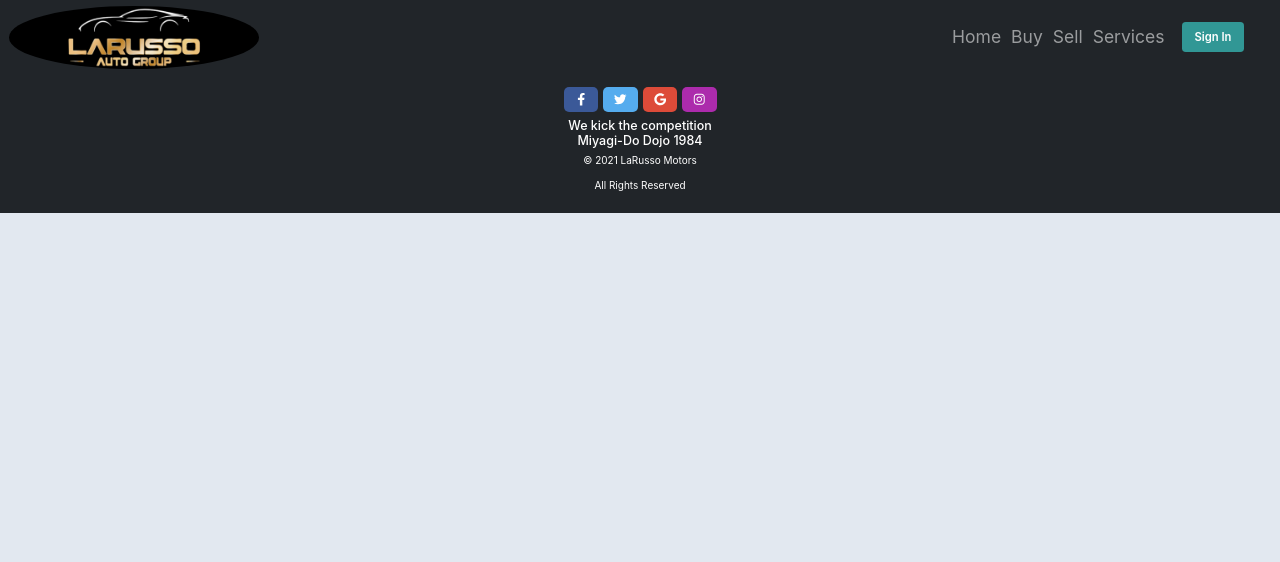
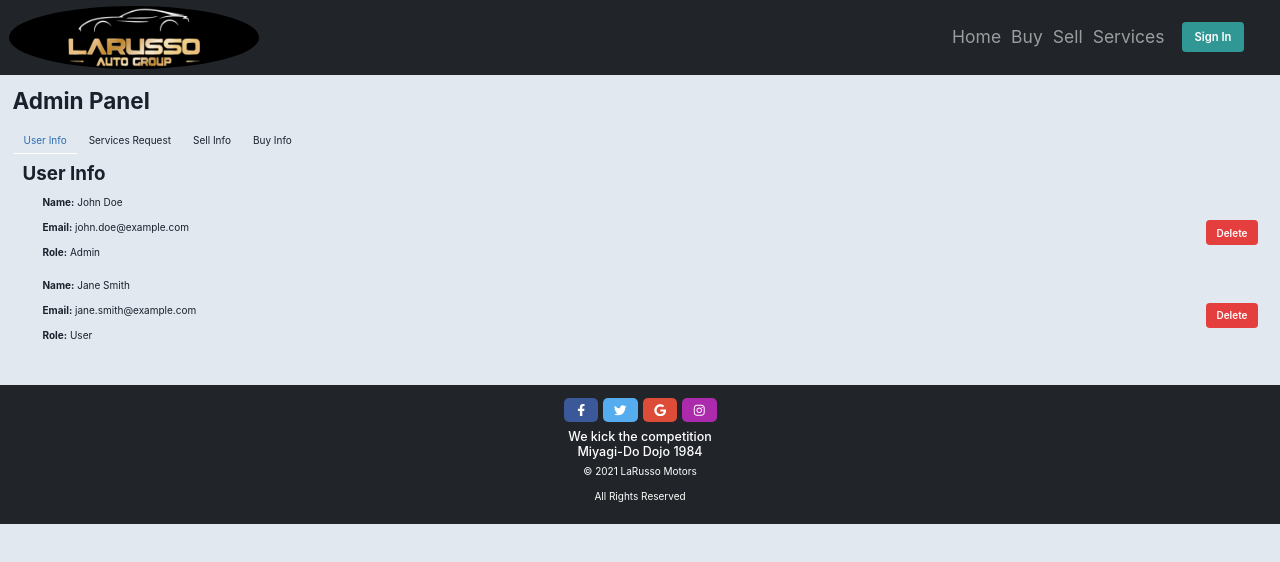
Before and after one commit to workVipulPareek/ASD_project, a React (Vite) app in the folder vite-project/: page /admin in a window 1280 px wide. Shown: the top 562 px of the page. Built offline with nearby package versions, Linux system fonts and the light colour scheme.

Commit message:
Admin
new

```diff
--- a/vite-project/package.json
+++ b/vite-project/package.json
@@ -26,6 +26,7 @@
     "react-dom": "^18.2.0",
     "react-dropzone": "^14.2.3",
     "react-hook-form": "^7.52.0",
+    "react-icons": "^5.2.1",
     "react-router-dom": "^6.23.1"
   },
   "devDependencies": {
@@ -36,6 +37,6 @@
     "eslint-plugin-react": "^7.34.1",
     "eslint-plugin-react-hooks": "^4.6.0",
     "eslint-plugin-react-refresh": "^0.4.6",
-    "vite": "^5.2.0"
+    "vite": "^5.3.1"
   }
 }
--- a/vite-project/src/App.jsx
+++ b/vite-project/src/App.jsx
@@ -8,6 +8,7 @@ import Services from './components/Services';
 import Home from './components/Home';
 import Footer from './components/Footer';
 import LoginForm from './components/Login';
+import Admin from './components/Admin';
 import './App.css';
 
 const App = () => {
@@ -22,6 +23,7 @@ const App = () => {
             <Route path='/sell' element={<Sell />} />
             <Route path='/services' element={<Services />} />
             <Route path='/login' element={<LoginForm />} />
+            <Route path = '/admin' element={<Admin/>} />
           </Routes>
 
           <Footer />
--- /dev/null
+++ b/vite-project/src/components/Admin.jsx
@@ -0,0 +1,143 @@
+import React, { useState } from 'react';
+import { ChakraProvider, Box, Tab, TabList, TabPanel, TabPanels, Tabs, Heading, Button, List, ListItem } from '@chakra-ui/react';
+
+const Admin = () => {
+  return (
+    <ChakraProvider>
+      <Box p={5}>
+        <Heading as="h1" size="xl" mb={5}>Admin Panel</Heading>
+        <Tabs variant="enclosed">
+          <TabList>
+            <Tab>User Info</Tab>
+            <Tab>Services Request</Tab>
+            <Tab>Sell Info</Tab>
+            <Tab>Buy Info</Tab>
+          </TabList>
+          <TabPanels>
+            <TabPanel>
+              <UserInfo />
+            </TabPanel>
+            <TabPanel>
+              <ServiceRequest />
+            </TabPanel>
+            <TabPanel>
+              <SellInfo />
+            </TabPanel>
+            <TabPanel>
+              <BuyInfo />
+            </TabPanel>
+          </TabPanels>
+        </Tabs>
+      </Box>
+    </ChakraProvider>
+  );
+};
+
+const UserInfo = () => {
+  const [users, setUsers] = useState([
+    { id: 1, name: 'John Doe', email: 'john.doe@example.com', role: 'Admin' },
+    { id: 2, name: 'Jane Smith', email: 'jane.smith@example.com', role: 'User' },
+  ]);
+
+  const deleteUser = (id) => {
+    setUsers(users.filter(user => user.id !== id));
+  };
+
+  return (
+    <Box>
+      <Heading as="h2" size="lg" mb={4}>User Info</Heading>
+      <List spacing={3}>
+        {users.map((user) => (
+          <ListItem key={user.id}>
+            <Box display="flex" justifyContent="space-between" alignItems="center">
+              <Box>
+                <p><strong>Name:</strong> {user.name}</p>
+                <p><strong>Email:</strong> {user.email}</p>
+                <p><strong>Role:</strong> {user.role}</p>
+              </Box>
+              <Button colorScheme="red" onClick={() => deleteUser(user.id)}>Delete</Button>
+            </Box>
+          </ListItem>
+        ))}
+      </List>
+    </Box>
+  );
+};
+
+const ServiceRequest = () => {
+  const [requests, setRequests] = useState([
+    { id: 1, service: 'Web Hosting', status: 'Pending' },
+    { id: 2, service: 'Domain Registration', status: 'Completed' },
+  ]);
+
+  const deleteRequest = (id) => {
+    setRequests(requests.filter(request => request.id !== id));
+  };
+
+  const forwardRequest = (id) => {
+    alert(`Service request ${id} forwarded.`);
+  };
+
+  return (
+    <Box>
+      <Heading as="h2" size="lg" mb={4}>Services Request</Heading>
+      <List spacing={3}>
+        {requests.map((request) => (
+          <ListItem key={request.id}>
+            <Box display="flex" justifyContent="space-between" alignItems="center">
+              <Box>
+                <p>{request.service} - {request.status}</p>
+              </Box>
+              <Box>
+                <Button colorScheme="blue" mr={2} onClick={() => forwardRequest(request.id)}>Forward</Button>
+                <Button colorScheme="red" onClick={() => deleteRequest(request.id)}>Delete</Button>
+              </Box>
+            </Box>
+          </ListItem>
+        ))}
+      </List>
+    </Box>
+  );
+};
+
+const SellInfo = () => {
+  const [sales, setSales] = useState([
+    { id: 1, item: 'Laptop', price: '$1000', status: 'Sold' },
+    { id: 2, item: 'Phone', price: '$500', status: 'Pending' },
+  ]);
+
+  return (
+    <Box>
+      <Heading as="h2" size="lg" mb={4}>Sell Info</Heading>
+      <List spacing={3}>
+        {sales.map((sale) => (
+          <ListItem key={sale.id}>
+            <p>{sale.item} - {sale.price} - {sale.status}</p>
+          </ListItem>
+        ))}
+      </List>
+    </Box>
+  );
+};
+
+const BuyInfo = () => {
+  const [buyers, setBuyers] = useState([
+    { id: 1, name: 'Alice', car: 'Toyota', status: 'Interested' },
+    { id: 2, name: 'Bob', car: 'Honda', status: 'Purchased' },
+  ]);
+
+  return (
+    <Box>
+      <Heading as="h2" size="lg" mb={4}>Buy Info</Heading>
+      <List spacing={3}>
+        {buyers.map((buyer) => (
+          <ListItem key={buyer.id}>
+            <p>{buyer.name} - {buyer.car} - {buyer.status}</p>
+          </ListItem>
+        ))}
+      </List>
+    </Box>
+  );
+};
+
+export default Admin;
```
Also changed, not shown: 1 other file (tests, documents, lock files or other folders).
